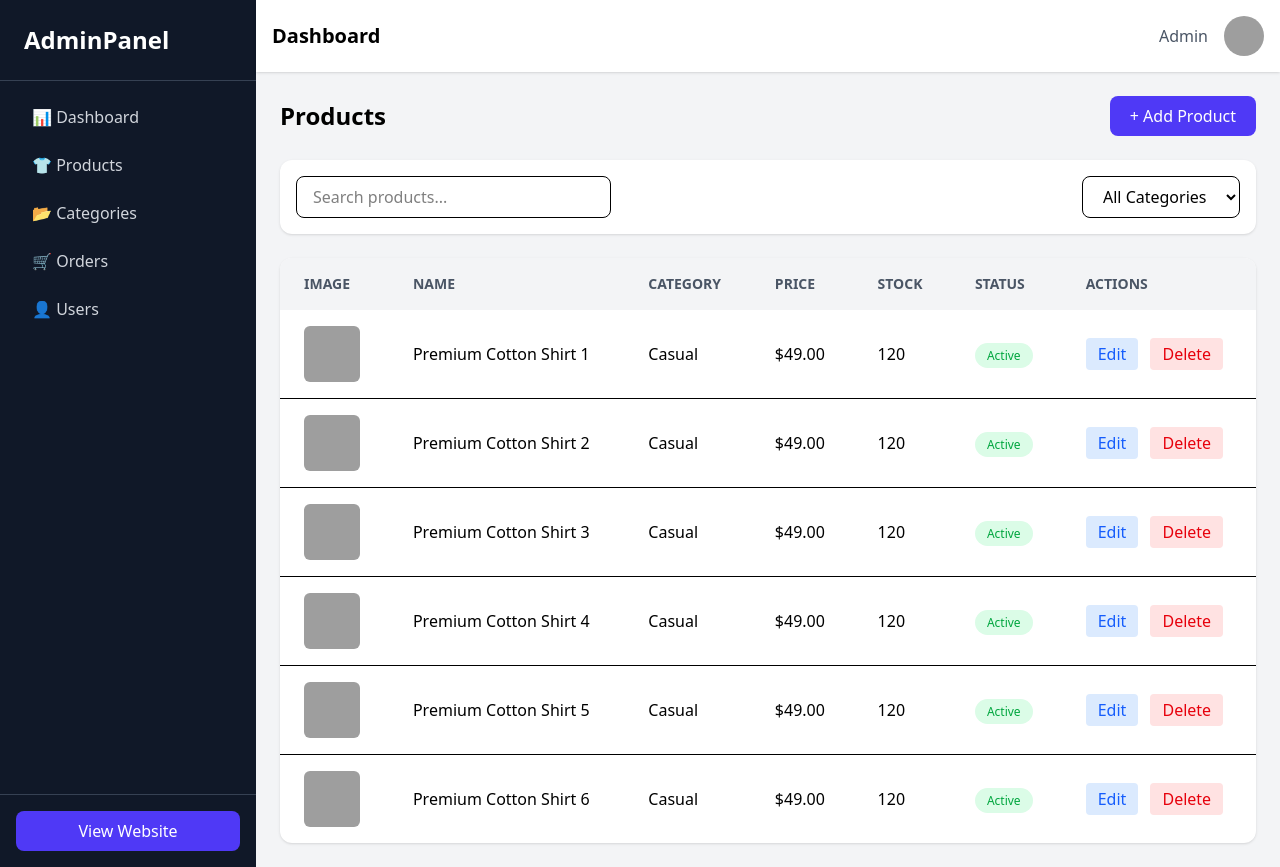
After one commit to zohaib311/autoease_laravel, a Laravel app: template backend/resources/views/admin/layout/pages/products.blade.php in a window 1280 px wide. The commit adds this page. Run offline with Laravel 12, Linux system fonts and the light colour scheme; the template is opened without the code that fills it, so the values that code supplies are empty; style sheets or scripts are compiled from the project's sources; grey boxes are pictures that could not be loaded.

Commit message:
admin panel only pages

```diff
--- /dev/null
+++ b/backend/resources/views/admin/layout/adminLayout.blade.php
@@ -0,0 +1,62 @@
+<!DOCTYPE html>
+<html lang="en">
+
+<head>
+    <meta charset="UTF-8">
+    <meta name="viewport" content="width=device-width, initial-scale=1.0">
+    @yield('title')
+    @vite('resources/css/app.css')
+</head>
+
+<body class="bg-gray-100">
+
+    <div class="flex h-screen">
+
+        <!-- Sidebar -->
+        <aside class="w-64 bg-gray-900 text-gray-300 hidden md:flex flex-col">
+            <div class="p-6 text-white text-2xl font-bold border-b border-gray-700">
+                AdminPanel
+            </div>
+
+            <nav class="flex-1 p-4 space-y-2">
+                <a href="{{ Route('admin') }}" class="block px-4 py-2 rounded-lg hover:bg-gray-800">📊 Dashboard</a>
+                <a href="{{ Route('product') }}" class="block px-4 py-2 rounded-lg hover:bg-gray-800">👕 Products</a>
+                <a href="#" class="block px-4 py-2 rounded-lg hover:bg-gray-800">📂 Categories</a>
+                <a href="#" class="block px-4 py-2 rounded-lg hover:bg-gray-800">🛒 Orders</a>
+                <a href="#" class="block px-4 py-2 rounded-lg hover:bg-gray-800">👤 Users</a>
+            </nav>
+
+            <div class="p-4 border-t border-gray-700">
+                <a href="/"
+                    class="block px-4 py-2 rounded-lg bg-indigo-600 text-white text-center hover:bg-indigo-700">
+                    View Website
+                </a>
+            </div>
+        </aside>
+
+
+        <!-- Main Content -->
+        <div class="flex-1 flex flex-col">
+
+            <!-- Topbar -->
+            <header class="bg-white shadow p-4 flex justify-between items-center">
+                <h1 class="text-xl font-semibold">Dashboard</h1>
+
+                <div class="flex items-center space-x-4">
+                    <span class="text-gray-600">Admin</span>
+                    <img src="https://i.pravatar.cc/40" class="w-10 h-10 rounded-full">
+                </div>
+            </header>
+
+            <!-- Page Content -->
+            <main class="flex-1 p-6 overflow-y-auto">
+                @yield('content')
+            </main>
+
+        </div>
+
+    </div>
+
+</body>
+
+</html>
--- /dev/null
+++ b/backend/resources/views/admin/layout/pages/products.blade.php
@@ -0,0 +1,92 @@
+@extends('admin.layout.adminLayout')
+
+@section('title')
+    <title>Products - Admin Panel</title>
+@endsection()
+
+@section('content')
+    <div class="flex justify-between items-center mb-6">
+        <h2 class="text-2xl font-bold">Products</h2>
+
+        <a href="#" class="bg-indigo-600 text-white px-5 py-2 rounded-lg hover:bg-indigo-700 transition">
+            + Add Product
+        </a>
+    </div>
+
+    <!-- Search + Filter -->
+    <div class="bg-white p-4 rounded-xl shadow mb-6 flex flex-col md:flex-row gap-4 md:items-center md:justify-between">
+        <input type="text" placeholder="Search products..."
+            class="w-full md:w-1/3 px-4 py-2 border rounded-lg focus:outline-none focus:ring-2 focus:ring-indigo-500">
+
+        <select class="px-4 py-2 border rounded-lg focus:outline-none focus:ring-2 focus:ring-indigo-500">
+            <option>All Categories</option>
+            <option>Casual</option>
+            <option>Formal</option>
+            <option>New Arrival</option>
+        </select>
+    </div>
+
+    <!-- Products Table -->
+    <div class="bg-white rounded-xl shadow overflow-x-auto">
+        <table class="w-full text-left">
+
+            <thead class="bg-gray-100 text-gray-600 text-sm uppercase">
+                <tr>
+                    <th class="px-6 py-4">Image</th>
+                    <th class="px-6 py-4">Name</th>
+                    <th class="px-6 py-4">Category</th>
+                    <th class="px-6 py-4">Price</th>
+                    <th class="px-6 py-4">Stock</th>
+                    <th class="px-6 py-4">Status</th>
+                    <th class="px-6 py-4">Actions</th>
+                </tr>
+            </thead>
+
+            <tbody class="divide-y">
+
+                @for ($i = 1; $i <= 6; $i++)
+                    <tr class="hover:bg-gray-50">
+
+                        <td class="px-6 py-4">
+                            <img src="{{ asset('images/shirt1.jpg') }}" class="w-14 h-14 object-cover rounded-md">
+                        </td>
+
+                        <td class="px-6 py-4 font-medium">
+                            Premium Cotton Shirt {{ $i }}
+                        </td>
+
+                        <td class="px-6 py-4">
+                            Casual
+                        </td>
+
+                        <td class="px-6 py-4">
+                            $49.00
+                        </td>
+
+                        <td class="px-6 py-4">
+                            120
+                        </td>
+
+                        <td class="px-6 py-4">
+                            <span class="px-3 py-1 text-xs rounded-full bg-green-100 text-green-600">
+                                Active
+                            </span>
+                        </td>
+
+                        <td class="px-6 py-4 space-x-2">
+                            <button class="px-3 py-1 bg-blue-100 text-blue-600 rounded hover:bg-blue-200">
+                                Edit
+                            </button>
+                            <button class="px-3 py-1 bg-red-100 text-red-600 rounded hover:bg-red-200">
+                                Delete
+                            </button>
+                        </td>
+
+                    </tr>
+                @endfor
+
+            </tbody>
+
+        </table>
+    </div>
+@endsection
--- a/backend/resources/views/includes/header.blade.php
+++ b/backend/resources/views/includes/header.blade.php
@@ -15,6 +15,7 @@
                 <a href="#" class="text-gray-700 hover:text-indigo-600 transition">Shop</a>
                 <a href="#" class="text-gray-700 hover:text-indigo-600 transition">Categories</a>
                 <a href="{{ route('aboutPage') }}" class="text-gray-700 hover:text-indigo-600 transition">About</a>
+                <a href="{{ route('admin') }}" class="text-gray-700 hover:text-indigo-600 transition">Admin</a>
                 {{-- <a href="#" class="text-gray-700 hover:text-indigo-600 transition">About</a> --}}
                 <a href="#" class="text-gray-700 hover:text-indigo-600 transition">Contact</a>
             </nav>
@@ -54,6 +55,7 @@
             <a href="#" class="block text-gray-700 hover:text-indigo-600">Shop</a>
             <a href="#" class="block text-gray-700 hover:text-indigo-600">Categories</a>
             <a href="{{ route('aboutPage') }}" class="block text-gray-700 hover:text-indigo-600">About</a>
+            <a href="{{ route('admin') }}" class="block text-gray-700 hover:text-indigo-600">Admin</a>
             <a href="#" class="block text-gray-700 hover:text-indigo-600">Contact</a>
             <hr>
             <a href="#" class="block text-gray-700 hover:text-indigo-600">Login</a>
--- a/backend/resources/views/layout/app.blade.php
+++ b/backend/resources/views/layout/app.blade.php
@@ -5,8 +5,8 @@
     <meta charset="utf-8">
     <meta name="viewport" content="width=device-width, initial-scale=1">
 
-    <title>{{ config('app.name', 'Laravel') }}</title>
-
+    {{-- <title>{{ config('app.name', 'Laravel') }}</title> --}}
+    @yield('title')
     <!-- Fonts -->
     <link rel="preconnect" href="https://fonts.bunny.net">
     <link href="https://fonts.bunny.net/css?family=instrument-sans:400,500,600" rel="stylesheet" />
--- a/backend/resources/views/pages/about.blade.php
+++ b/backend/resources/views/pages/about.blade.php
@@ -1,4 +1,8 @@
 @extends('layout.app')
+
+@section('title')
+    <title>About</title>
+@endsection()
 
 @section('content')
     <!-- HERO -->
--- a/backend/resources/views/welcome.blade.php
+++ b/backend/resources/views/welcome.blade.php
@@ -1,5 +1,8 @@
 @extends('layout.app')
 
+@section('title')
+    <title>Home</title>
+@endsection()
 
 @section('content')
     <!-- HERO SECTION -->
--- a/backend/routes/web.php
+++ b/backend/routes/web.php
@@ -1,8 +1,9 @@
 <?php
 
+use App\Http\Controllers\Admin\ShirtAdminController;
 use App\Http\Controllers\ShirtController;
 use App\Http\Controllers\ViewController;
-use App\Models\Shirt;
+
 use Illuminate\Support\Facades\Route;
 
 /**
@@ -30,6 +31,15 @@ Route::get('/', function () {
  Route::get('/get/{id}', [ShirtController::class, 'getById']);
  Route::get('/update/{id}', [ShirtController::class, 'update']);
  Route::get('/delete/{id}', [ShirtController::class, 'delete']);
+
+//  Route::prefix('admin')->name('admin.')->group(function () {
+//     Route::resource('shirts', ShirtAdminController::class)->except('show');
+//  });
+
+Route::prefix('admin')->group(function () {
+    Route::view('/dashboard', 'admin.layout.pages.dashboard')->name('admin');
+    Route::view('/products', 'admin.layout.pages.products')->name('product');
+});
 
 
 // // Routr with data from function using (with)
```
Also changed, not shown: backend/app/Models/Shirt.php (+14 -1 lines), backend/resources/views/admin/layout/pages/dashboard.blade.php (added, +31 -0 lines).
